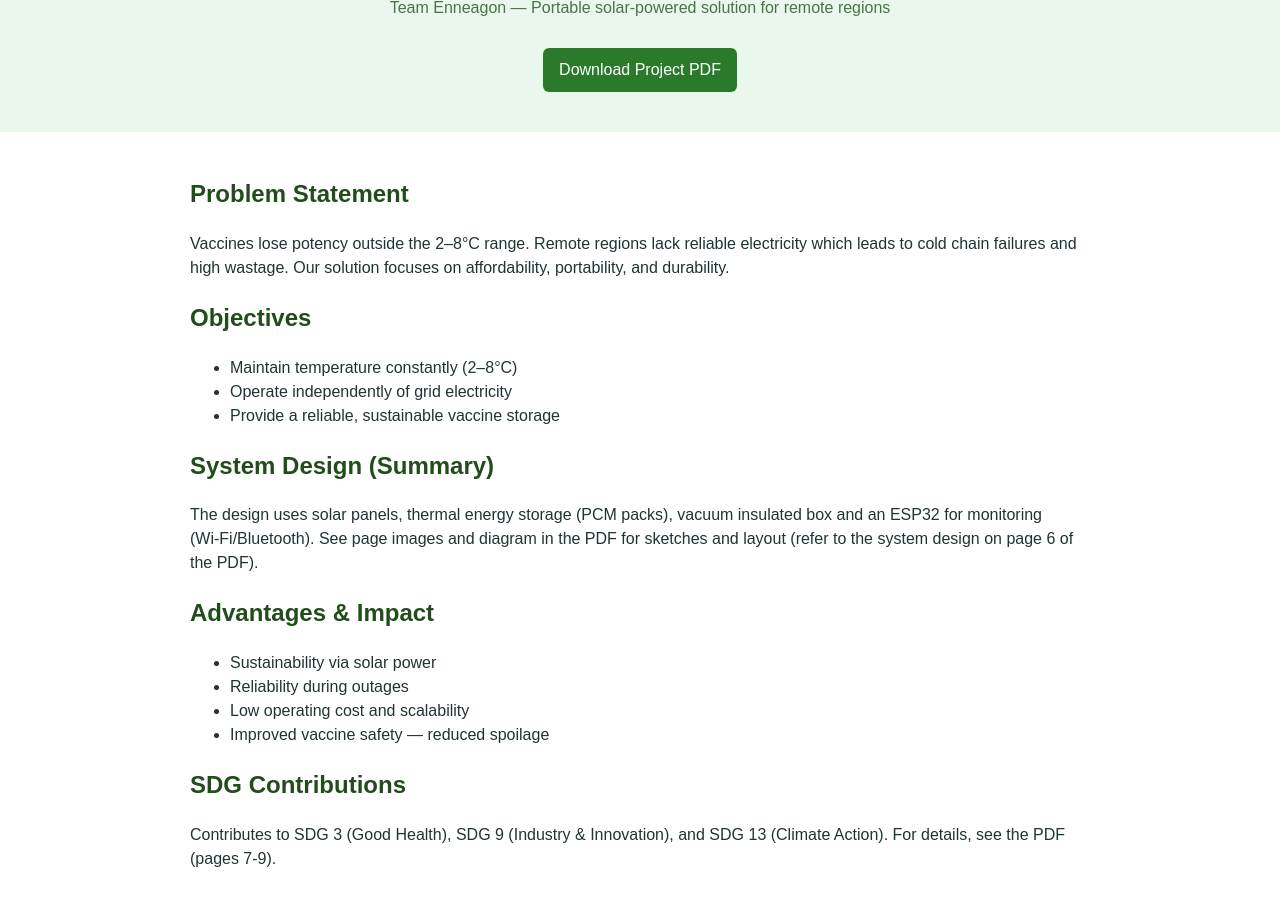
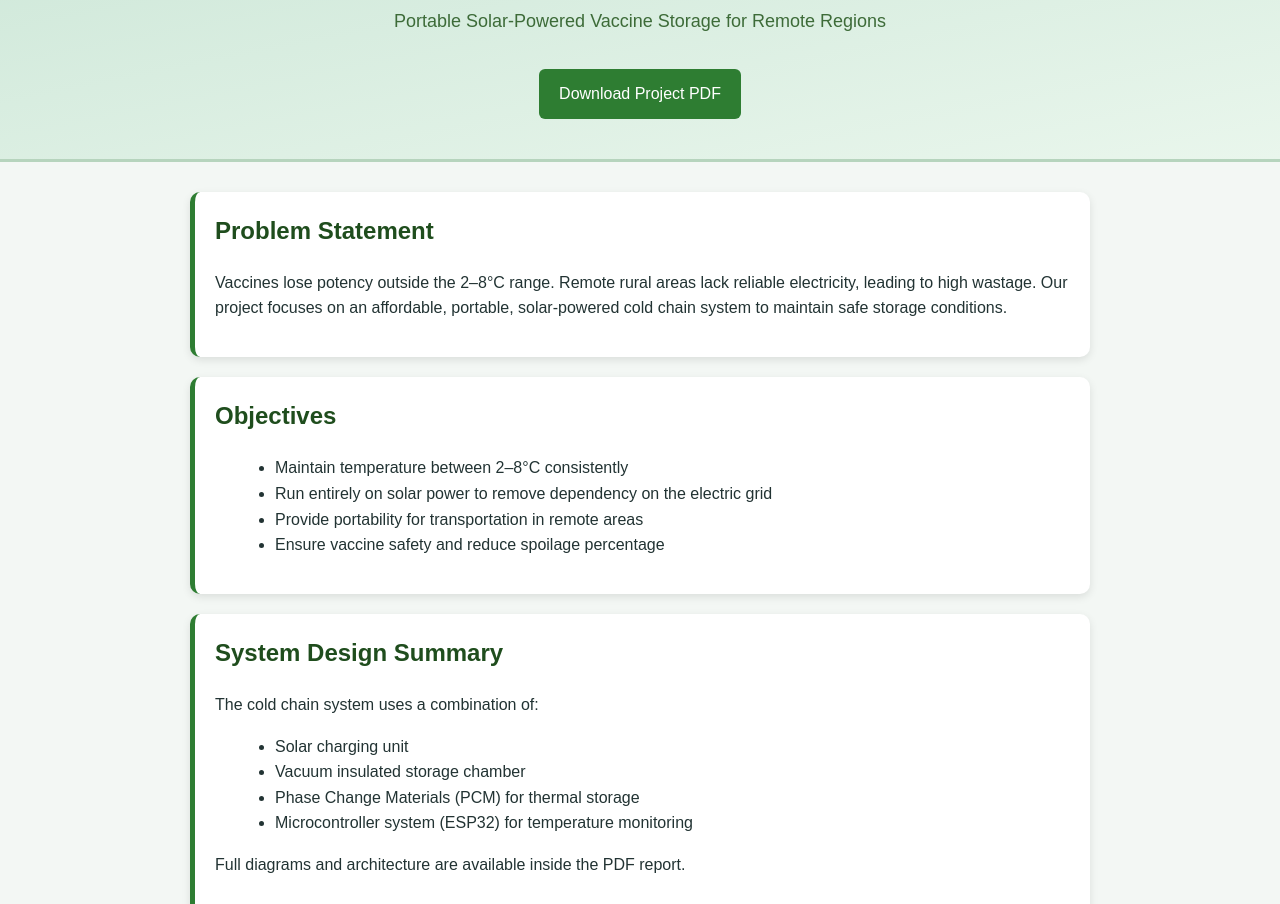
Before and after one commit to Yashraj1939x/cold-chain, a plain HTML site: page index.html in a window 1280 px wide. Shown: the part 94-998 px from the top of the page. Drawn offline with Linux system fonts and the light colour scheme.

Commit message:
Update index.html

```diff
--- a/index.html
+++ b/index.html
@@ -1,56 +1,162 @@
-<!doctype html>
+<!DOCTYPE html>
 <html lang="en">
 <head>
-  <meta charset="utf-8" />
-  <meta name="viewport" content="width=device-width,initial-scale=1" />
-  <title>Last-Mile Cold Chain System — Project</title>
-  <link rel="stylesheet" href="styles.css" />
+<meta charset="UTF-8">
+<meta name="viewport" content="width=device-width, initial-scale=1.0">
+<title>Last-Mile Cold Chain System</title>
+
+<style>
+    body {
+        margin: 0;
+        font-family: Arial, Helvetica, sans-serif;
+        background: #f3f7f4;
+        color: #233;
+        line-height: 1.6;
+    }
+
+    header {
+        background: linear-gradient(to bottom right, #cde7d8, #e9f6ec);
+        padding: 40px 20px;
+        text-align: center;
+        border-bottom: 3px solid #b6d4bd;
+    }
+
+    header h1 {
+        margin: 0;
+        font-size: 32px;
+        color: #1f4d1d;
+        font-weight: 700;
+    }
+
+    header p {
+        margin-top: 10px;
+        font-size: 18px;
+        color: #3d6b38;
+    }
+
+    .btn {
+        display: inline-block;
+        margin-top: 15px;
+        padding: 12px 20px;
+        background: #2e7d32;
+        color: white;
+        text-decoration: none;
+        border-radius: 6px;
+        transition: 0.2s ease;
+    }
+
+    .btn:hover {
+        background: #256628;
+    }
+
+    .container {
+        max-width: 900px;
+        margin: 30px auto;
+        padding: 0 20px;
+    }
+
+    section {
+        background: white;
+        padding: 20px;
+        margin-bottom: 20px;
+        border-radius: 10px;
+        box-shadow: 0 3px 8px rgba(0,0,0,0.1);
+        border-left: 5px solid #2e7d32;
+    }
+
+    h2 {
+        margin-top: 0;
+        color: #1f4d1d;
+    }
+
+    ul {
+        margin-left: 20px;
+    }
+
+    footer {
+        text-align: center;
+        padding: 15px;
+        background: #e8f5e9;
+        margin-top: 30px;
+        border-top: 2px solid #c9decf;
+        color: #2e462f;
+    }
+</style>
 </head>
+
 <body>
-  <header class="hero">
-    <h1>Last-Mile Cold Chain System for Vaccines</h1>
-    <p class="subtitle">Team Enneagon — Portable solar-powered solution for remote regions</p>
-    <a class="btn" href="assets/Green White Aesthetic Group Project Presentation.pdf" target="_blank">Download Project PDF</a>
+
+<header>
+    <h1>Last-Mile Cold Chain System</h1>
+    <p>Portable Solar-Powered Vaccine Storage for Remote Regions</p>
+
+    <!-- Replace the href with your PDF path -->
+    <a class="btn" href="Green White Aesthetic Group Project Presentation.pdf" target="_blank">
+        Download Project PDF
+    </a>
 </header>
 
-  <main class="content">
+<div class="container">
+
     <section>
         <h2>Problem Statement</h2>
-      <p>Vaccines lose potency outside the 2–8°C range. Remote regions lack reliable electricity which leads to cold chain failures and high wastage. Our solution focuses on affordability, portability, and durability.</p>
+        <p>
+            Vaccines lose potency outside the 2–8°C range. Remote rural areas lack reliable electricity,
+            leading to high wastage. Our project focuses on an affordable, portable, solar-powered cold chain
+            system to maintain safe storage conditions.
+        </p>
     </section>
 
     <section>
         <h2>Objectives</h2>
         <ul>
-        <li>Maintain temperature constantly (2–8°C)</li>
-        <li>Operate independently of grid electricity</li>
-        <li>Provide a reliable, sustainable vaccine storage</li>
+            <li>Maintain temperature between 2–8°C consistently</li>
+            <li>Run entirely on solar power to remove dependency on the electric grid</li>
+            <li>Provide portability for transportation in remote areas</li>
+            <li>Ensure vaccine safety and reduce spoilage percentage</li>
         </ul>
     </section>
 
     <section>
-      <h2>System Design (Summary)</h2>
-      <p>The design uses solar panels, thermal energy storage (PCM packs), vacuum insulated box and an ESP32 for monitoring (Wi‑Fi/Bluetooth). See page images and diagram in the PDF for sketches and layout (refer to the system design on page 6 of the PDF).</p>
+        <h2>System Design Summary</h2>
+        <p>
+            The cold chain system uses a combination of:
+        </p>
+        <ul>
+            <li>Solar charging unit</li>
+            <li>Vacuum insulated storage chamber</li>
+            <li>Phase Change Materials (PCM) for thermal storage</li>
+            <li>Microcontroller system (ESP32) for temperature monitoring</li>
+        </ul>
+        <p>
+            Full diagrams and architecture are available inside the PDF report.
+        </p>
     </section>
 
     <section>
         <h2>Advantages & Impact</h2>
         <ul>
-        <li>Sustainability via solar power</li>
-        <li>Reliability during outages</li>
-        <li>Low operating cost and scalability</li>
-        <li>Improved vaccine safety — reduced spoilage</li>
+            <li>Eco-friendly due to solar power</li>
+            <li>Reliable during power outages</li>
+            <li>Low running cost, suitable for villages</li>
+            <li>Improves vaccine quality in remote areas</li>
         </ul>
     </section>
 
     <section>
-      <h2>SDG Contributions</h2>
-      <p>Contributes to SDG 3 (Good Health), SDG 9 (Industry & Innovation), and SDG 13 (Climate Action). For details, see the PDF (pages 7-9).</p>
+        <h2>Sustainable Development Goals (SDG)</h2>
+        <ul>
+            <li>SDG 3: Good Health & Well-being</li>
+            <li>SDG 9: Innovation & Infrastructure</li>
+            <li>SDG 13: Climate Action</li>
+        </ul>
     </section>
 
+</div>
+
 <footer>
-      <p>Project PDF included in <strong>/assets</strong>. You can host this folder on GitHub Pages (instructions in README).</p>
+    Last-Mile Cold Chain System © 2025 — Team Project Interface
 </footer>
-  </main>
+
 </body>
 </html>
```
Lines whose indentation alone changed are shown as unchanged.
